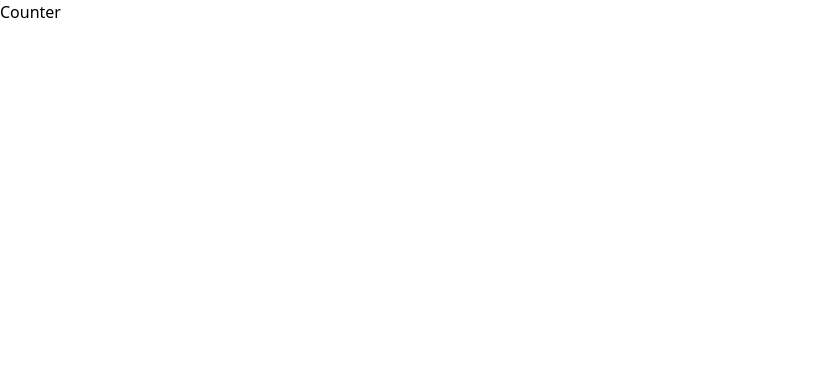
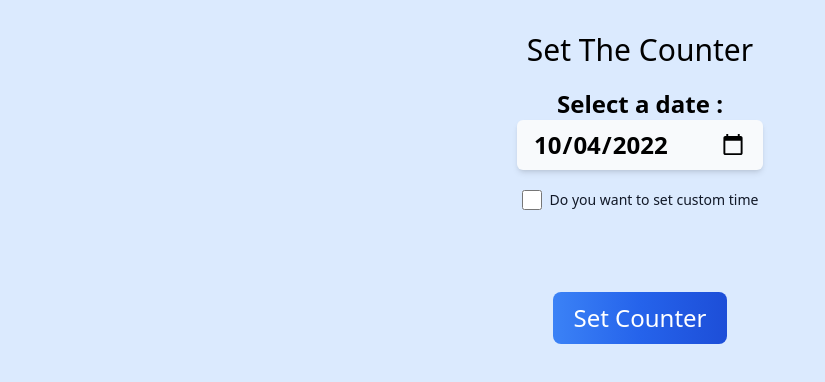
Before and after one commit to ManjiCoder/know-your-s-time-value, a React (Create React App) app: page / in a window 1280 px wide. Shown: the top 382 px of the page, without its empty margins (0-825 px from the left). Built offline with nearby package versions, Linux system fonts and the light colour scheme.

Commit message:
Counter is done

```diff
--- a/src/App.js
+++ b/src/App.js
@@ -6,13 +6,14 @@ import {
   Route,
 } from "react-router-dom";
 
-import Counter from './components/Counter';
+import SetTimer from './components/SetTimer';
+
 
 function App() {
   return (
     <BrowserRouter>
     <Routes>
-      <Route path="/" element={<Counter />}/>
+      <Route path="/" element={<SetTimer />}/>
     </Routes>
   </BrowserRouter>
   );
--- a/src/components/Counter.js
+++ /dev/null
@@ -1,9 +0,0 @@
-import React from 'react'
-
-function Counter() {
-  return (
-    <div>Counter</div>
-  )
-}
-
-export default Counter
--- /dev/null
+++ b/src/components/SetTimer.js
@@ -0,0 +1,151 @@
+import React, { useState } from "react";
+import ShowTimer from "./ShowTimer";
+
+function SetTimer() {
+  const [date, setDate] = useState("2022-10-04");
+  const [time, setTime] = useState(false);
+  const [check, setCheck] = useState(false);
+  // const [timeDiff, setTimeDiff] = useState("");
+  const [hrs, setHrs] = useState("");
+  const [mins, setMins] = useState("");
+  const [secs, setSecs] = useState("");
+  const [days, setDays] = useState("");
+  // today date to set min attribute in input date
+  let today = new Date();
+  let dd = (today.getDate() + (check ? 0 : 1)).toString().padStart(2, 0);
+  let mm = (today.getMonth() + 1).toString().padStart(2, 0);
+  let yy = today.getFullYear().toString().padStart(2, 0);
+  today = `${yy}-${mm}-${dd}`;
+
+  const setReminder = () => {
+    console.log(date);
+    let userSelectedDate = new Date(date);
+    userSelectedDate.setHours(
+      time ? Number.parseInt(time.toString().slice(0, 2)) : 0
+    );
+    userSelectedDate.setMinutes(
+      time ? Number.parseInt(time.toString().slice(-2)) : 0
+    );
+    userSelectedDate.setSeconds(0);
+    // console.log(userSelectedDate);
+
+    // console.log(time);
+
+    setInterval(() => {
+      let todayDate = new Date();
+      todayDate.getDate().toString().padStart(2, 0);
+      todayDate.getHours().toString().padStart(2, 0);
+      todayDate.getMinutes().toString().padStart(2, 0);
+      todayDate.getSeconds().toString().padStart(2, 0);
+      todayDate = todayDate.getTime();
+      let diff = userSelectedDate - todayDate;
+      // setTimeDiff(diff);
+      // console.log(diff);
+
+      // logic to calculate remaining time
+      setDays(
+        Math.floor(diff / (1000 * 60 * 60 * 24))
+          .toString()
+          .padStart(2, 0)
+      );
+      setHrs(
+        Math.floor((diff % (1000 * 60 * 60 * 24)) / (1000 * 60 * 60))
+          .toString()
+          .padStart(2, 0)
+      );
+      setMins(
+        Math.floor((diff % (1000 * 60 * 60)) / (1000 * 60))
+          .toString()
+          .padStart(2, 0)
+      );
+      setSecs(
+        Math.floor((diff % (1000 * 60)) / 1000)
+          .toString()
+          .padStart(2, 0)
+      );
+    }, 1000);
+    // setInterval(calculateTime, 1000);
+    /*if (timeDiff > 0) {
+      console.log("big  then 0");
+    }
+    if (timeDiff === 0) {
+      console.log("the time is come get ready to fight");
+    } else {
+      console.log("less then 0");
+    }*/
+  };
+  return (
+    <div className="bg-blue-100 min-h-[100vh] py-8 px-10">
+      <form
+        className="flex flex-col justify-center items-center gap-5"
+        onSubmit={(e) => e.defaultPrevented()}
+      >
+        <h2 className="text-3xl">Set The Counter</h2>
+        {/* Date */}
+        <div className="font-semibold text-2xl text-center">
+          <label htmlFor="date">
+            <p>
+              Select a date <b>:</b>
+            </p>
+          </label>
+
+          <input
+            className="py-2 px-4 rounded-md shadow-md bg-slate-50 focus:ring-4 focus:outline-none focus:ring-blue-300 dark:focus:ring-blue-800"
+            type="date"
+            name=""
+            id="date"
+            min={today}
+            onChange={(e) => setDate(e.target.value)}
+            value={date}
+          />
+        </div>
+
+        {/* checkbox */}
+        <div className="flex items-center">
+          <input
+            className="w-5 h-5 text-blue-600 bg-gray-100 border-gray-300 focus:ring-blue-500 dark:focus:ring-blue-600 dark:ring-offset-gray-800 focus:ring-0 dark:bg-gray-700 dark:border-gray-600 focus:outline-none rounded-sm"
+            id="checkbox"
+            type="checkbox"
+            value={check}
+            onClick={() => setCheck(!check)}
+          />
+          <label
+            htmlFor="checkbox"
+            className="ml-2 text-sm font-medium text-gray-900 dark:text-gray-300"
+          >
+            <span>Do you want to set custom time</span>
+          </label>
+        </div>
+
+        {/* Time */}
+        <div className={`${check ? "" : "transition-all invisible"}`}>
+          <label htmlFor="time"></label>
+          <input
+            className={`py-2 px-4 rounded-md shadow-md bg-slate-50 focus:ring-4 focus:outline-none focus:ring-blue-300 dark:focus:ring-blue-800`}
+            type="time"
+            name=""
+            id="time"
+            onChange={(e) => setTime(e.target.value)}
+            value={time}
+          />
+        </div>
+
+        {/* button */}
+        <div>
+          <button
+            type="button"
+            className="text-2xl text-white bg-gradient-to-r from-blue-500 via-blue-600 to-blue-700 hover:bg-gradient-to-br focus:ring-4 focus:outline-none focus:ring-blue-300 dark:focus:ring-blue-800 font-medium rounded-lg px-5 py-2.5 text-center"
+            onClick={setReminder}
+          >
+            Set Counter
+          </button>
+        </div>
+      </form>
+
+      {/* Show Timer */}
+      <ShowTimer days={days} hrs={hrs} mins={mins} secs={secs} />
+    </div>
+  );
+}
+
+export default SetTimer;
--- /dev/null
+++ b/src/components/ShowTimer.js
@@ -0,0 +1,48 @@
+import React from "react";
+
+function ShowTimer(props) {
+  const { days, hrs, mins, secs } = props;
+  return (
+    <div className="mt-7 flex flex-col gap-3 items-center  text-4xl font-semibold">
+      <section
+        className={`${days === "00" || days === "" ? "hidden" : "flex"} gap-2`}
+      >
+        <div className="min-w-[6rem] p-3 text-center bg-white rounded-md shadow-md">
+          {days}
+        </div>
+        <div className="w-24 p-3 text-center bg-slate-100 rounded-md shadow-md">
+          Days
+        </div>
+      </section>
+
+      <section className={`${hrs === "" ? "hidden" : "flex"} gap-2`}>
+        <div className="min-w-[6rem] p-3 text-center bg-white rounded-md shadow-md">
+          {hrs}
+        </div>
+        <div className="w-24 p-3 text-center bg-slate-100 rounded-md shadow-md">
+          Hrs
+        </div>
+      </section>
+
+      <section className={`${mins === "" ? "hidden" : "flex"} gap-2`}>
+        <div className="min-w-[6rem] p-3 text-center bg-white rounded-md shadow-md">
+          {mins}
+        </div>
+        <div className="w-24 p-3 text-center bg-slate-100 rounded-md shadow-md">
+          Mins
+        </div>
+      </section>
+
+      <section className={`${secs === "" ? "hidden" : "flex"} gap-2`}>
+        <div className="min-w-[6rem] p-3 text-center bg-white rounded-md shadow-md">
+          {secs}
+        </div>
+        <div className="w-24 p-3 text-center bg-slate-100 rounded-md shadow-md">
+          Secs
+        </div>
+      </section>
+    </div>
+  );
+}
+
+export default ShowTimer;
```
